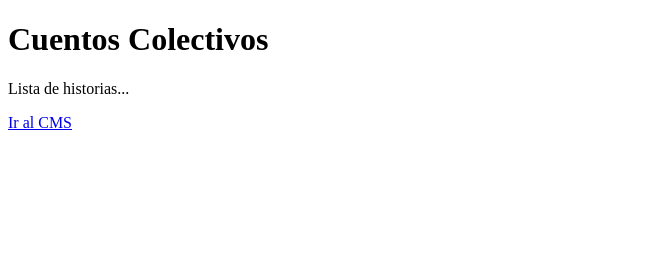
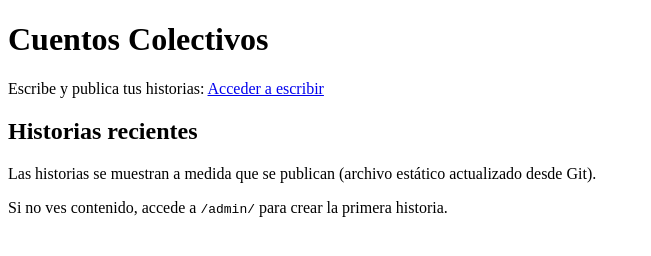
Before and after one commit to carlitosmarx-boop/cuentos-colectivos, a plain HTML site: page index.html in a window 1280 px wide. Shown: the whole page, without its empty margins (0-651 px from the left). Drawn offline with Linux system fonts and the light colour scheme.

Commit message:
Paso 2: Codigo web y CMS

```diff
--- a/index.html
+++ b/index.html
@@ -1,13 +1,21 @@
-<!DOCTYPE html>
-<html>
+<!doctype html>
+<html lang="es">
 <head>
-    <meta charset="utf-8">
-    <title>Cuentos Colectivos</title>
+  <meta charset="utf-8" />
+  <meta name="viewport" content="width=device-width,initial-scale=1"/>
+  <title>Cuentos Colectivos</title>
 </head>
 <body>
+  <header>
     <h1>Cuentos Colectivos</h1>
-    <p>Lista de historias...</p>
-
-    <p><a href="admin/">Ir al CMS</a></p>
+    <p>Escribe y publica tus historias: <a href="/admin/">Acceder a escribir</a></p>
+  </header>
+  <main>
+    <section id="posts">
+      <h2>Historias recientes</h2>
+      <p>Las historias se muestran a medida que se publican (archivo estático actualizado desde Git).</p>
+      <p>Si no ves contenido, accede a <code>/admin/</code> para crear la primera historia.</p>
+    </section>
+  </main>
 </body>
 </html>
```
Also changed, not shown: admin/index.html (+12 -8 lines), content/stories/ejemplo.md.txt (added), 1 other file.
